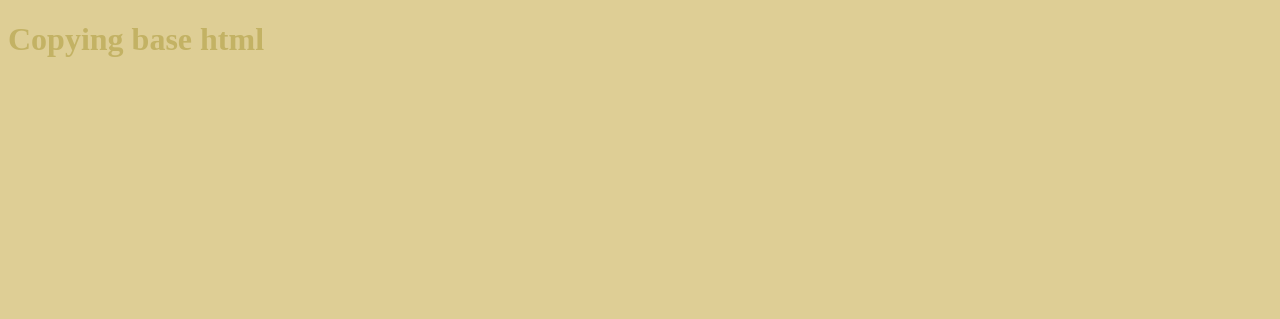
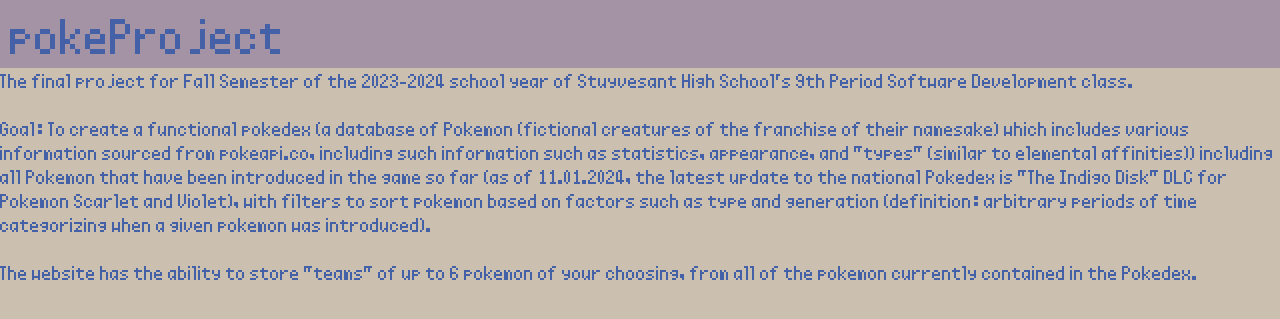
Before and after one commit to joDis06/pokeProject, a Django app: page / in a window 1280 px wide. Shown: the top 319 px of the page. Run offline with Django 4.2, Linux system fonts and the light colour scheme.

Commit message:
implemented CSS for main/core, will improve on later

```diff
--- a/pokedexPlus/core/static/css/main.css
+++ b/pokedexPlus/core/static/css/main.css
@@ -1,12 +1,14 @@
 @font-face{
     font-family: "pkmnFont";
-    src: url('pokemon-gen3-battle.ttf');
+    src:
+        url('pokemon-gen3-battle.ttf');
 }
 
 
-*{
-    background-color: #dece95;
-    color: #c3b264;
+* {
+    background: #cbbfaf;
+    color: #4460a6;
+    font-family: 'pkmnFont', 'Gill Sans', 'Times New Roman';
 }
 
 .table{
@@ -26,9 +28,13 @@
 
 .header{
     padding: 10px 10px;
-    color: #000;
-    background-color: #fff;
-    position: fixed;
+    color: #4460a6;
+    background-color: #a393a4;
+    /* position: fixed; */
     top:0;
     width: 100%
 }
+
+h1{
+    margin: 0px
+}
--- a/pokedexPlus/core/templates/base.html
+++ b/pokedexPlus/core/templates/base.html
@@ -1,17 +1,26 @@
 {% load static %}
-
 <!DOCTYPE html>
 <html>
 
 <head>
    {% block head %}
    {% endblock head %}
-	<link rel="stylesheet" href="{% static 'css/main.css' %}">
+    <link rel="stylesheet" href="https://cdn.jsdelivr.net/npm/bootstrap@4.3.1/dist/css/bootstrap.min.css" integrity="sha384-ggOyR0iXCbMQv3Xipma34MD+dH/1fQ784/j6cY/iJTQUOhcWr7x9JvoRxT2MZw1T" crossorigin="anonymous">
+    <link rel="stylesheet" href="../static/css/main.css">
 </head>
 
 <body>
-    <h1> Copying base html </h1>
     {% block content %}
+    <h1 class = "sticky-top header"> pokeProject </h1>
+    <p>
+        The final project for Fall Semester of the 2023-2024 school year of Stuyvesant High School's 9th Period Software Development class. <br> <br>
+        Goal: To create a functional pokedex (a database of Pokemon (fictional creatures of the franchise of their namesake) which includes
+        various information sourced from pokeapi.co, including such information such as statistics, appearance, and "types" (similar to
+        elemental affinities)) including all Pokemon that have been introduced in the game so far (as of 11.01.2024, the latest update to
+        the national Pokedex is "The Indigo Disk" DLC for Pokemon Scarlet and Violet), with filters to sort pokemon based on factors such
+        as type and generation (definition: arbitrary periods of time categorizing when a given pokemon was introduced). <br> <br>
+        The website has the ability to store "teams" of up to 6 pokemon of your choosing, from all of the pokemon currently contained in the Pokedex.
+    </p>
     {% endblock content %}
 </body>
 
```
